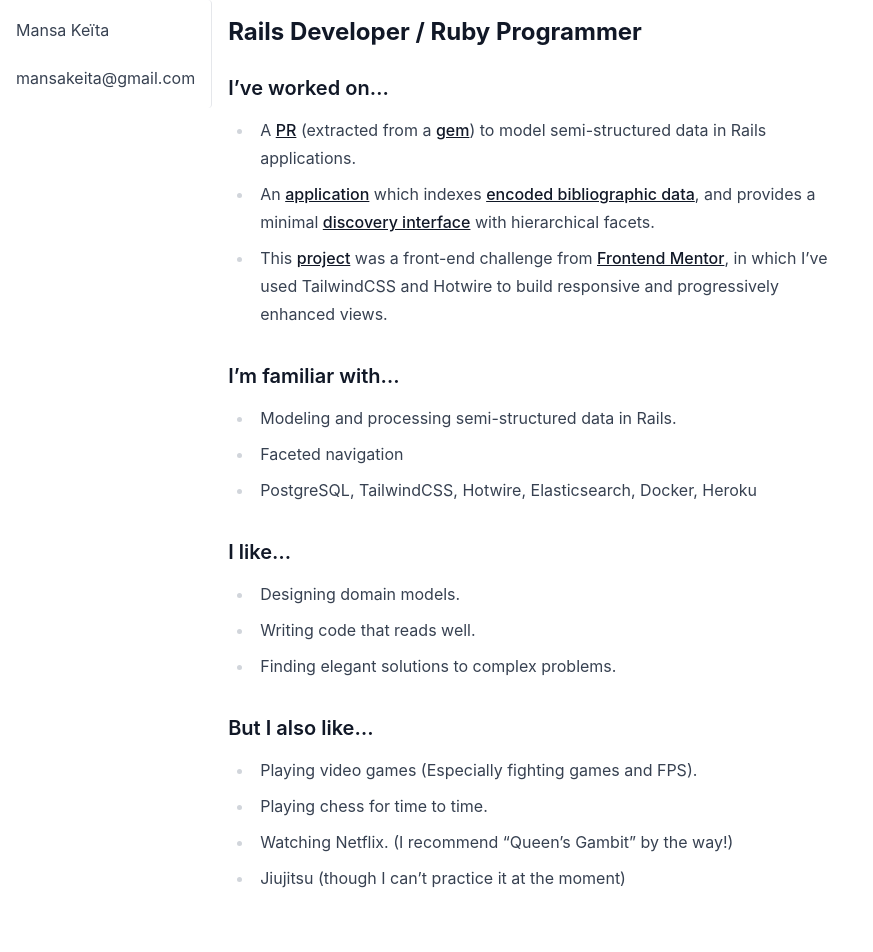
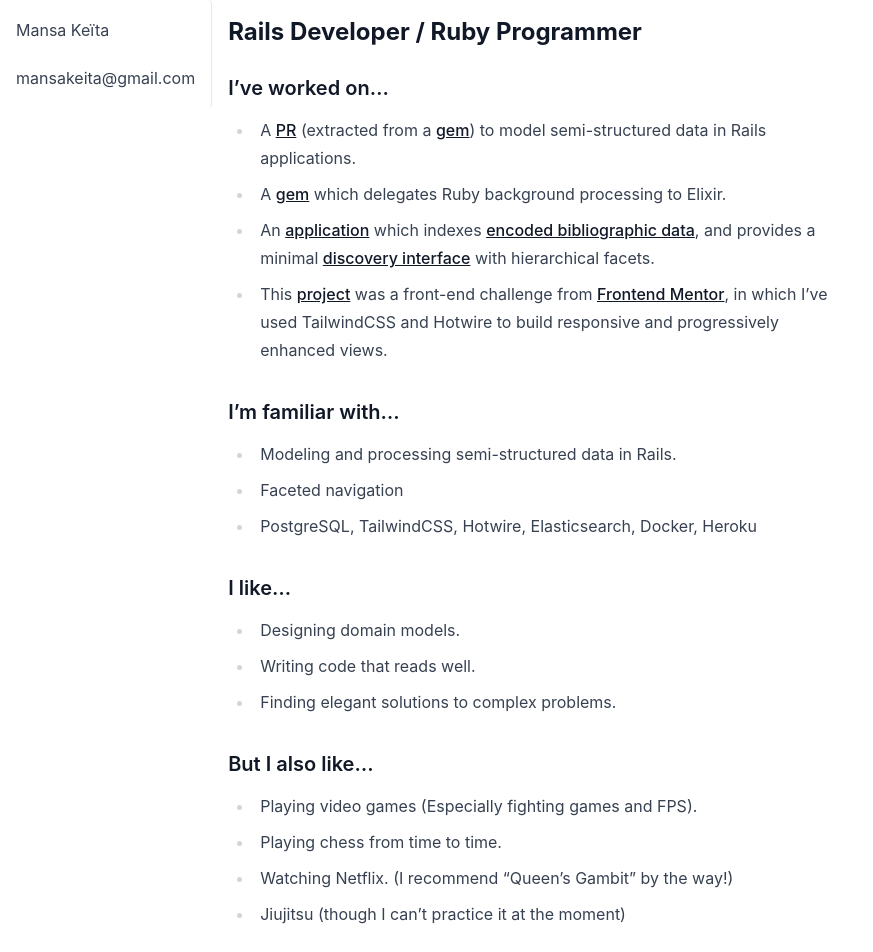
Before and after one commit to Mansakondo/Mansakondo.github.io, a Jekyll site: the page built from index.md, in a window 1280 px wide. Shown: the whole page, without its empty margins (0-873 px from the left). Built offline with Jekyll 4.4.1, drawn with Linux system fonts in a browser that asks for light colours; nearby versions of some CDN libraries; before the commit the page ends 916 px from its top, so only the background shows below that.

Commit message:
Update resume

```diff
--- a/index.md
+++ b/index.md
@@ -6,6 +6,7 @@ title: "Resume"
 
 ### I've worked on...
 * A [PR](https://github.com/rails/rails/pull/43399) (extracted from a [gem](https://github.com/mansakondo/activemodel-embedding)) to model semi-structured data in Rails applications.
+* A [gem](https://github.com/mansakondo/parallelixir) which delegates Ruby background processing to Elixir.
 * An [application](https://karan-demo.herokuapp.com/) which indexes [encoded bibliographic data](https://en.wikipedia.org/wiki/MARC_standards), and provides a minimal [discovery interface](https://blog.andornot.com/blog/discovery-interfaces-a-new-opac-for-libraries/) with hierarchical facets.
 * This [project](https://rest-countries-challenge.herokuapp.com/) was a front-end challenge from [Frontend Mentor](https://www.frontendmentor.io/challenges/rest-countries-api-with-color-theme-switcher-5cacc469fec04111f7b848ca), in which I've used TailwindCSS and Hotwire to build responsive and progressively enhanced views.
 
@@ -21,6 +22,6 @@ title: "Resume"
 
 ### But I also like...
 * Playing video games (Especially fighting games and FPS).
-* Playing chess for time to time.
+* Playing chess from time to time.
 * Watching Netflix. (I recommend "Queen's Gambit" by the way!)
 * Jiujitsu (though I can't practice it at the moment)
```
